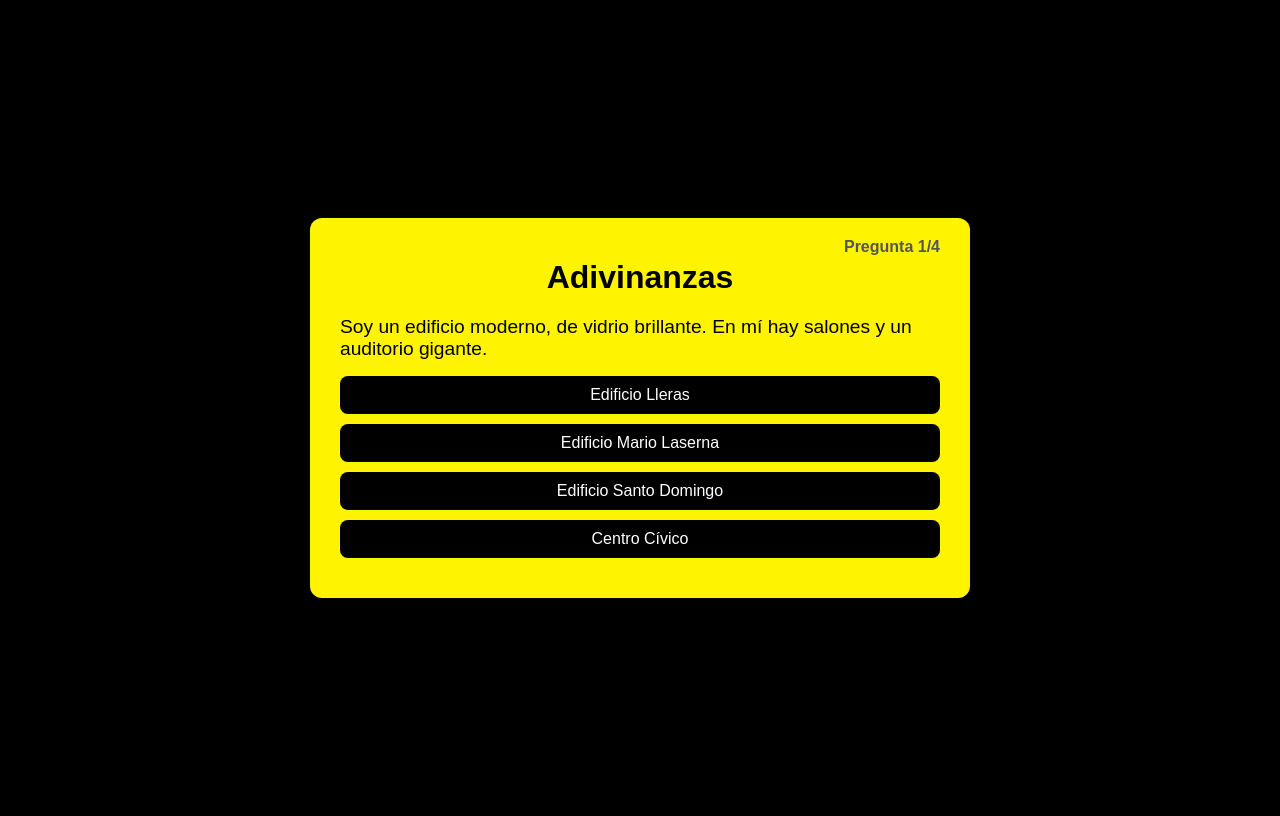
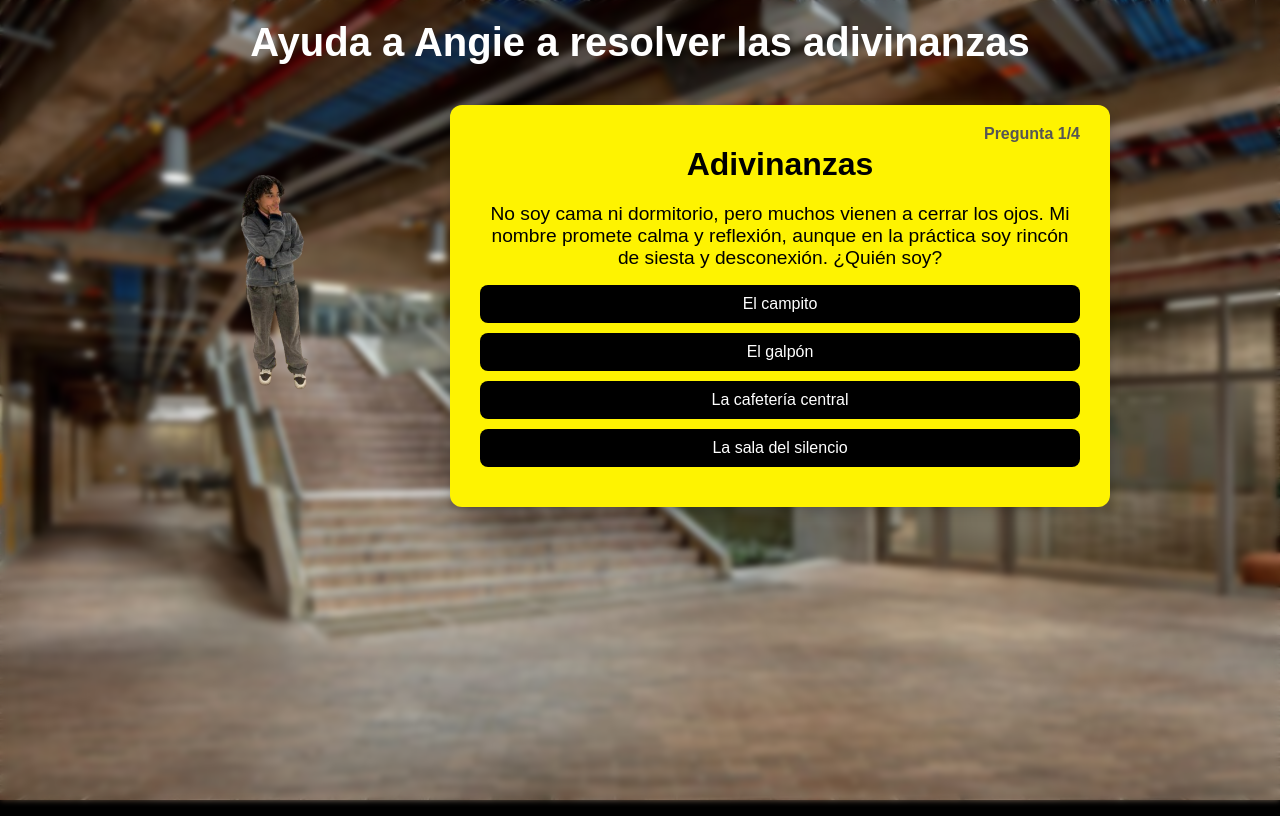
Before and after one commit to Niyaespo/exploraci-n-adivinanzas, a plain HTML site: page index.html in a window 1280 px wide. Drawn offline with Linux system fonts and the light colour scheme.

Commit message:
10:41pm 23 sep

```diff
--- a/estilo.css
+++ b/estilo.css
@@ -0,0 +1,66 @@
+body {
+  font-family: Arial, sans-serif;
+  margin: 0;
+  padding: 0;
+  display: flex;
+  flex-direction: column;
+  align-items: center;
+
+  background-image: url("/Imágenes/bloquec.jpg");
+  background-size: cover;
+  background-position: center;
+  background-attachment: fixed;
+  position: relative;
+}
+
+body::before {
+  content: "";
+  position: fixed;
+  top: 0;
+  left: 0;
+  width: 100%;
+  height: 100%;
+  background-image: inherit;
+  background-size: inherit;
+  background-position: inherit;
+  background-attachment: inherit;
+  filter: blur(3px); /* 🔽 nivel de desenfoque */
+  z-index: -1;
+}
+
+.titulo {
+  text-align: center;
+  margin-top: 190px;
+  margin-bottom: 40px;
+  color: white;
+  font-size: 2.5em;
+}
+
+.layout {
+  justify-content: center;
+  align-items: center;
+  gap: 30px;
+}
+
+.angie-container {
+  display: flex;
+  justify-content: flex-end;
+  align-items: center;
+}
+
+.angie {
+   width: 600px;
+   height: auto;
+   border-radius: 10px;
+}
+
+.container {
+  flex: 2;
+  background: rgba(255, 255, 255, 0.9);
+  padding: 20px;
+  border-radius: 10px;
+  max-width: 600px;
+  text-align: center;
+  box-shadow: 0 4px 10px rgba(0,0,0,0.3);
+  margin-top: 0;
+}
--- a/index.html
+++ b/index.html
@@ -3,14 +3,38 @@
 <head>
 <meta charset="UTF-8">
 <title>Adivinanzas</title>
+<link rel="stylesheet" href="estilo.css">
 <style>
 body {
   font-family: Arial, Helvetica, sans-serif;
   background-color: #000000;
+  /* ❌ quitamos flex del body */
+  margin: 0;
+  padding: 0;
+  text-align: center;
+}
+
+.titulo {
+  margin: 20px 0;
+  color: white;
+}
+
+.layout {
   display: flex;
   justify-content: center;
-  align-items: center;
-  height: 100vh;
+  align-items: flex-start;
+  gap: 30px;
+  margin-top: 20px;
+}
+
+.angie-container {
+  display: flex;
+  align-items: flex-start;
+}
+
+.angie {
+  width: 250px; /* puedes ajustar */
+  height: auto;
 }
 
 .quiz-container {
@@ -74,6 +98,12 @@ button:hover {
 </style>
 </head>
 <body>
+  <h1 class="titulo">Ayuda a Angie a resolver las adivinanzas</h1>
+
+  <div class="layout"> <!-- agregado -->
+    <div class="angie-container">
+      <img src="Imágenes/Angie1.png" alt="Angie" class="angie">
+    </div>
 
     <div class="quiz-container">
        <div class="counter" id="counter">Pregunta 1/4</div>
@@ -82,6 +112,7 @@ button:hover {
        <ul class="options" id="options"></ul>
        <div class="result" id="result"></div>
     </div>
+  </div> <!-- agregado cierre layout -->
 
 <script>
 const preguntas = [
@@ -107,6 +138,15 @@ const preguntas = [
   }
 ];
 
+function shuffle(array) {
+for (let i = array.length - 1; i > 0; i--) {
+const j = Math.floor(Math.random() * (i + 1));
+[array[i], array[j]] = [array[j], array[i]];
+}
+return array;
+}
+shuffle(preguntas);
+
 let preguntaActual = 0;
 let puntaje = 0;
 
@@ -117,15 +157,22 @@ const resultEl = document.getElementById("result");
 
 function mostrarPregunta() {
   const q = preguntas[preguntaActual];
+
+  const opcionesBarajadas = q.opciones.map((opcion, index) => ({
+texto: opcion,
+indexOriginal: index
+  }));
+  shuffle(opcionesBarajadas);
+
   questionEl.textContent = q.pregunta;
   optionsEl.innerHTML = "";
   counterEl.textContent = `Pregunta ${preguntaActual + 1}/${preguntas.length}`;
 
-  q.opciones.forEach((opcion, index) => {
+  opcionesBarajadas.forEach(op => {
     const li = document.createElement("li");
     const button = document.createElement("button");
-    button.textContent = opcion;
-    button.onclick = () => verificarRespuesta(index);
+    button.textContent = op.texto;
+    button.onclick = () => verificarRespuesta(op.indexOriginal);
     li.appendChild(button);
     optionsEl.appendChild(li);
   });
```
Also changed, not shown: Imágenes/Angie1.png (added), Imágenes/Angieee.png (added), Imágenes/bloquec.jpg (added). Lines whose indentation alone changed are shown as unchanged.
